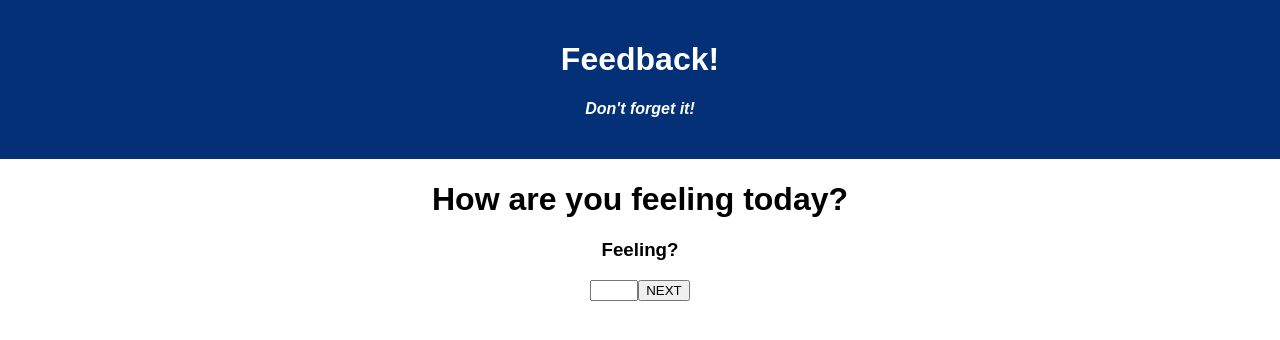
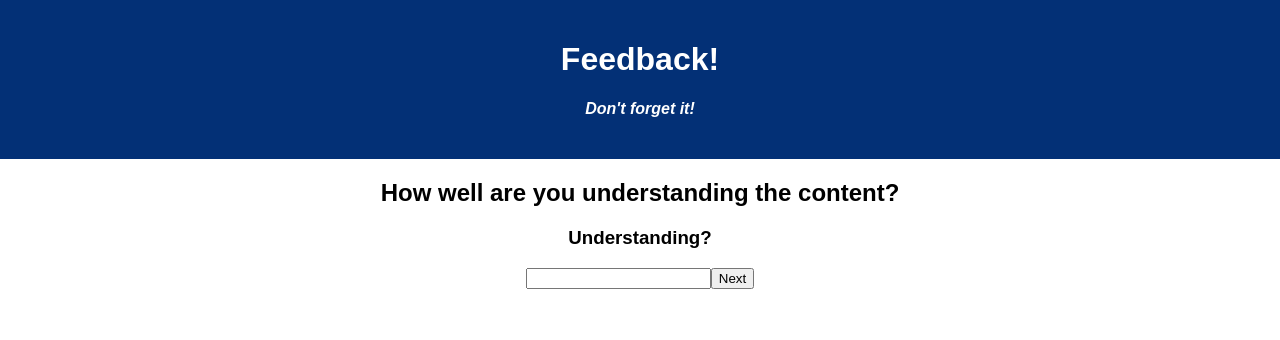
Before and after one commit to twol33/student-feedback-form, a React (Create React App) app: page /#/2 in a window 1280 px wide. Shown: the top 340 px of the page. Built offline with nearby package versions, Linux system fonts and the light colour scheme.

Commit message:
changed feedbackform2 component jsx to a form

```diff
--- a/src/components/FeedBackForm1/FeedBackForm1.jsx
+++ b/src/components/FeedBackForm1/FeedBackForm1.jsx
@@ -29,7 +29,7 @@ function FeedBackForm1() {
                     onChange={ (event) => setFeeling( event.target.value )}
                 />
 
-                <button type="number">Next</button>
+                <button>Next</button>
             </form>
         </section>
     )
--- a/src/components/FeedBackForm2/FeedBackForm2.jsx
+++ b/src/components/FeedBackForm2/FeedBackForm2.jsx
@@ -1,23 +1,38 @@
-import React from "react";
+import React from 'react';
 import { useHistory } from 'react-router-dom';
+import { useDispatch } from 'react-redux';
+import { useState } from 'react';
 
 function FeedBackForm2() {
+    const [ understanding, setUnderstanding ] = useState('');
+
+    const dispatch = useDispatch();
     const history = useHistory();
 
-    const submitUnderstand = () => {
+    const submitUnderstanding = event => {
+        event.preventDefault();
+
+        dispatch({ type:'SET_UNDERSTAND', payload: { Understanding: Understanding }})
+
         history.push('/3')
     }
 
+    return(
+        <section>
+            <h1>How well are you understanding the content?</h1>
+            <h3>Understanding?</h3>
+            <form onSubmit  = { submitUnderstanding } >
+                <input
+                    required
+                    placeholer = '1-5'
+                    value = {understanding}
+                    onChange={ (event) => setUnderstanding( event.target.value )}
+                />
 
-    return(
-        <div>
-            <h1>How are you feeling today?</h1>
-            <h3>Feeling?</h3>
-            <input type = 'number' min = '1' max = '5'/>
-            <button onClick={submitUnderstand}>NEXT</button>
-        </div>
+                <button>Next</button>
+            </form>
+        </section>
     )
 
 }
-
 export default FeedBackForm2;
```
